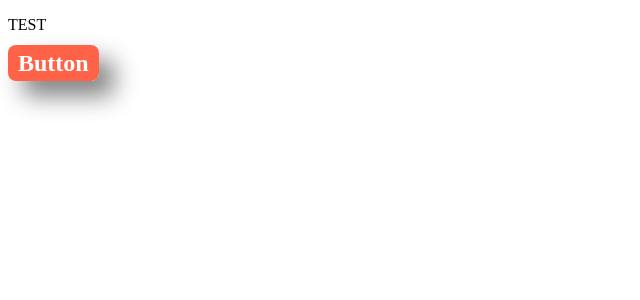
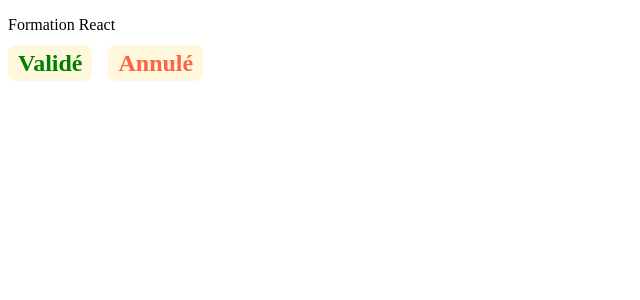
Before and after one commit to AlexandraDeMatos/formationreact, a React (Vite) app: page / in a window 1280 px wide. Shown: the top 300 px of the page, without its empty margins (0-640 px from the left). Built offline with nearby package versions, Linux system fonts and the light colour scheme.

Commit message:
Add buttons and props

```diff
--- a/src/components/App/App.tsx
+++ b/src/components/App/App.tsx
@@ -3,8 +3,9 @@ import Button from "../uis/Button/Button";
 const App = () => {
   return (
     <>
-      <p>TEST</p>
-      <Button/>
+      <p>Formation React</p>
+      <Button onClick={() => console.log('ok')} text="Validé" color="green"></Button>
+      <Button onClick={() => console.log('cancel')}  text="Annulé" color="tomato"></Button>
     </>
   );
 };
--- a/src/components/uis/Button/Button.module.css
+++ b/src/components/uis/Button/Button.module.css
@@ -1,11 +1,10 @@
 .Button {
     color: white;
-    background-color: tomato;
+    background-color: cornsilk;
     font-weight: 900;
     font-size: x-large;
     padding: 5px 10px;
     border-radius: 8px;
-    box-shadow: 15px 15px 25px grey;
     display: inline;
     margin-right: 16px;
 }
--- a/src/components/uis/Button/Button.tsx
+++ b/src/components/uis/Button/Button.tsx
@@ -1,8 +1,25 @@
 import style from './Button.module.css';
 
-const Button = () => {
+interface IButtonProps {
+    text: string
+    color?: 'tomato'|'skyblue'|'green'
+    onClick: () => void
+}
+
+const Button = (props:IButtonProps) => {
+    console.log(props);
+
   return (
-    <div className={style.Button}>Button</div>
+    <div
+        className={style.Button + ' DarkBackground'}
+        style={{color:props.color}}
+        onClick={(evt) => {
+            console.log(evt)
+            props.onClick()
+        }}
+    >
+        {props.text}
+    </div>
   )
 }
 
--- a/src/index.css
+++ b/src/index.css
@@ -0,0 +1,3 @@
+.DarkBackground {
+    background-color: darkcyan;
+}
```
